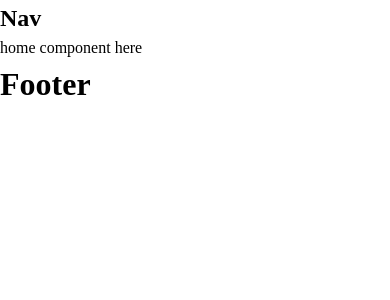
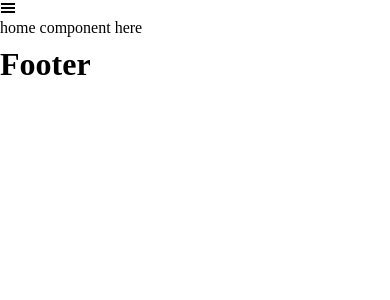
Before and after one commit to firestack-dev/website-boilerplate-frontend, a Next.js app: page / in a window 390 px wide. Shown: the top 300 px of the page. Built offline with nearby package versions, Linux system fonts and the light colour scheme.

Commit message:
nav update

```diff
--- /dev/null
+++ b/components/nav/Mobile.tsx
@@ -0,0 +1,17 @@
+import { Dispatch, SetStateAction } from 'react';
+import s from './nav.module.scss';
+
+type Props = {
+  setIsOpen: Dispatch<SetStateAction<boolean>>;
+};
+
+const Mobile = ({ setIsOpen }: Props) => {
+  console.log(setIsOpen);
+  return (
+    <nav className={s.mobile}>
+      <p>Mobile Nav Content Here</p>
+    </nav>
+  );
+};
+
+export default Mobile;
--- a/components/nav/Nav.tsx
+++ b/components/nav/Nav.tsx
@@ -1,9 +1,21 @@
 import s from './nav.module.scss';
+import { GiHamburgerMenu } from 'react-icons/gi';
+import Mobile from './Mobile';
+import { useState } from 'react';
 
 const Nav = () => {
+  const [isOpen, setIsOpen] = useState(false);
   return (
     <nav className={s.container}>
-      <h1>Nav</h1>
+      {/* Main nav content */}
+      <div className={s.content}>
+        <p>Main Nav Content Here</p>
+      </div>
+
+      {/* Mobile menu */}
+      <GiHamburgerMenu className={s.mobileMenu} onClick={() => setIsOpen(!isOpen)} />
+      {/* Mobile content */}
+      {isOpen && <Mobile setIsOpen={setIsOpen} />}
     </nav>
   );
 };
--- a/components/nav/nav.module.scss
+++ b/components/nav/nav.module.scss
@@ -0,0 +1,14 @@
+.mobileMenu {
+  display: none;
+}
+
+// Mobile media query
+@media screen and (max-width: 800px) {
+  .mobileMenu {
+    display: inherit;
+  }
+
+  .content {
+    display: none;
+  }
+}
--- a/styles/_shared.scss
+++ b/styles/_shared.scss
@@ -1 +1,2 @@
-//
+$primary-color: #000;
+$border-radius: 5px;
```
